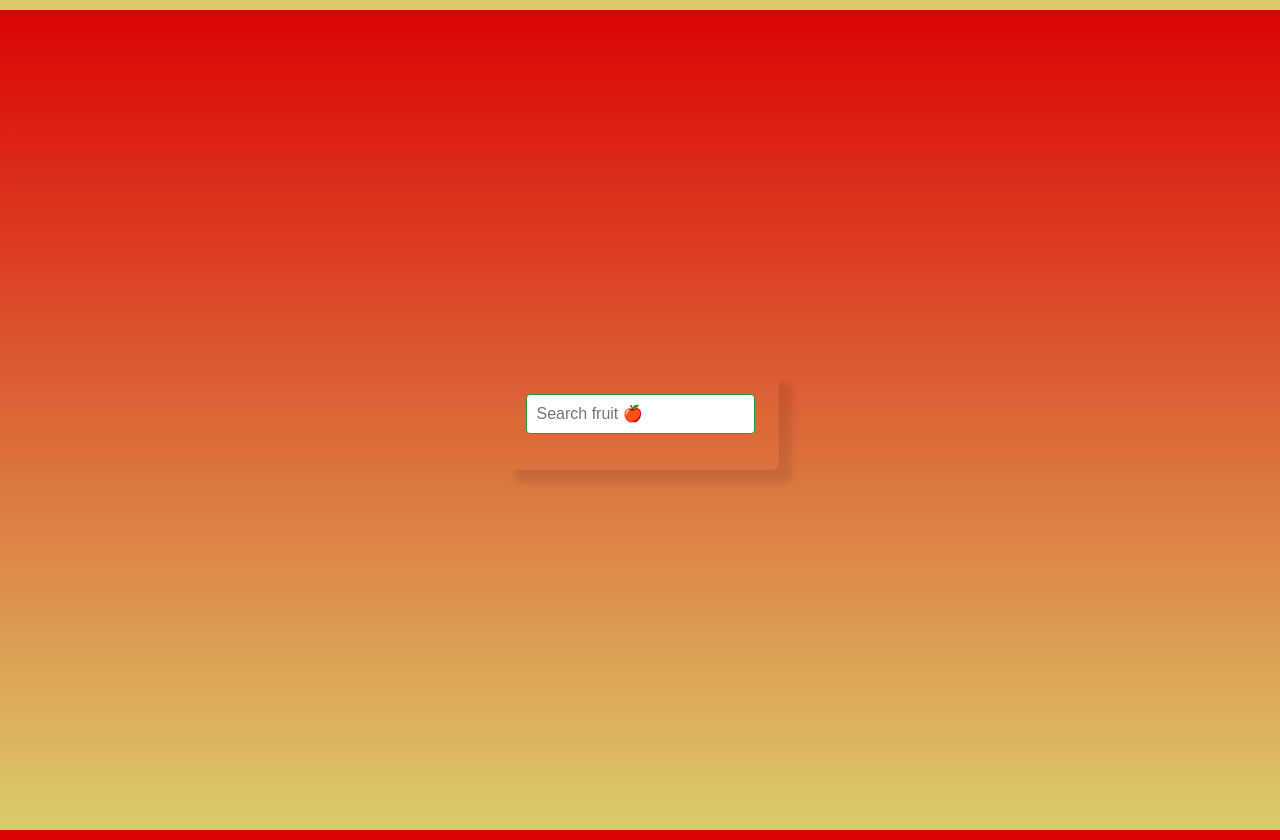
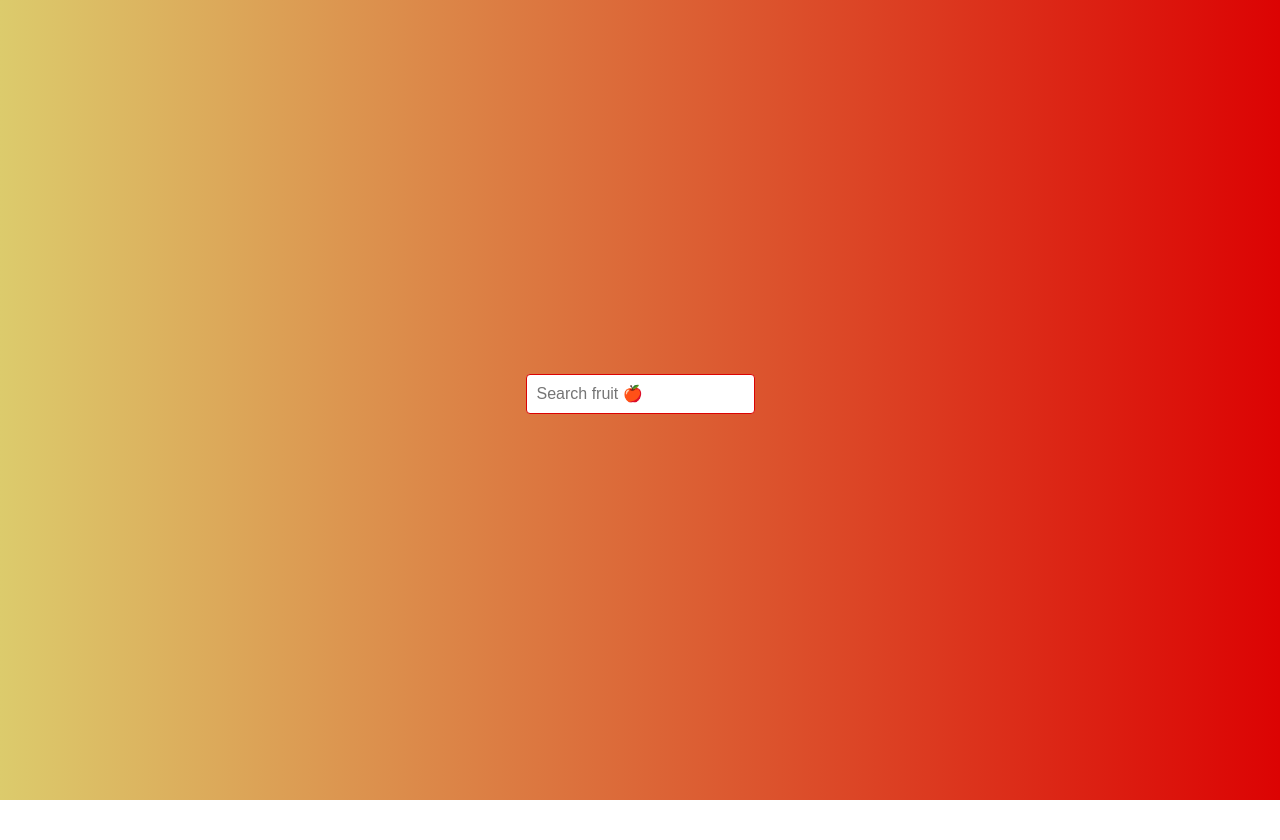
Before and after one commit to Ribarra18/Search-for-your-favorite-fruits, a plain HTML site: page index.html in a window 1280 px wide. After the commit the page ends 800 px from the top, so only its background shows below. Drawn offline with nearby package versions, Linux system fonts and the light colour scheme.

Commit message:
Updated the margins, and the removed the box shadow

```diff
--- a/styles.css
+++ b/styles.css
@@ -1,7 +1,7 @@
 /* Apply box-sizing to all elements */
 * {
-  margin: 10px;
-  padding: 10px;
+  margin: 0px;
+  padding: 0px;
   box-sizing: border-box;
 }
 
@@ -13,7 +13,7 @@
 /* Style the body */
 body {
   font-family: Arial, sans-serif;
-  background: linear-gradient(to bottom, #dc0303, #dccb6c);
+  background: linear-gradient(to right, #dccb6c, #dc0303);
   margin: 0;
   display: flex;
   justify-content: center;
@@ -26,18 +26,17 @@ input {
   width: 100%;
   padding: 8px;
   margin-bottom: 12px;
-  border: 1px solid rgb(24, 162, 52);
+  border: 1px solid #dc0303;
   border-radius: 4px;
 }
 
 /* Style the search container */
 .search-container {
   text-align: center;
-  background-color: rgb(162, 67, 67) 14, 67, 67;
+  background-color: linear-gradient(to right, #dccb6c, #dc0303);
   padding: 24px;
   border-radius: 8px;
-  box-shadow: 13px 13px 6px rgba(0, 0, 0, 0.1);
-}
+  }
 
 /* Style input and suggestions within the search container */
 .search-container input,
```
